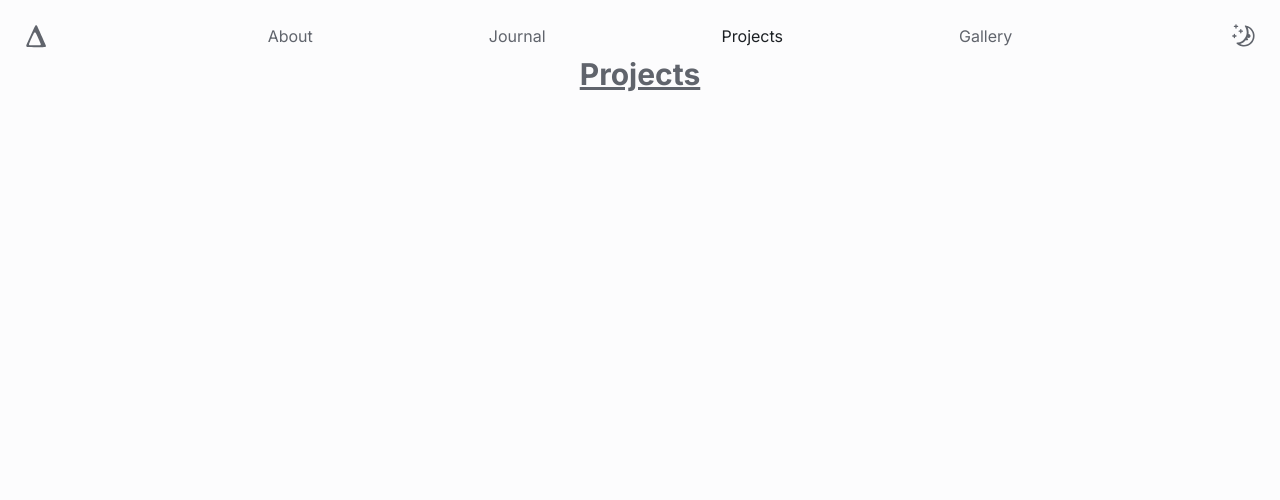
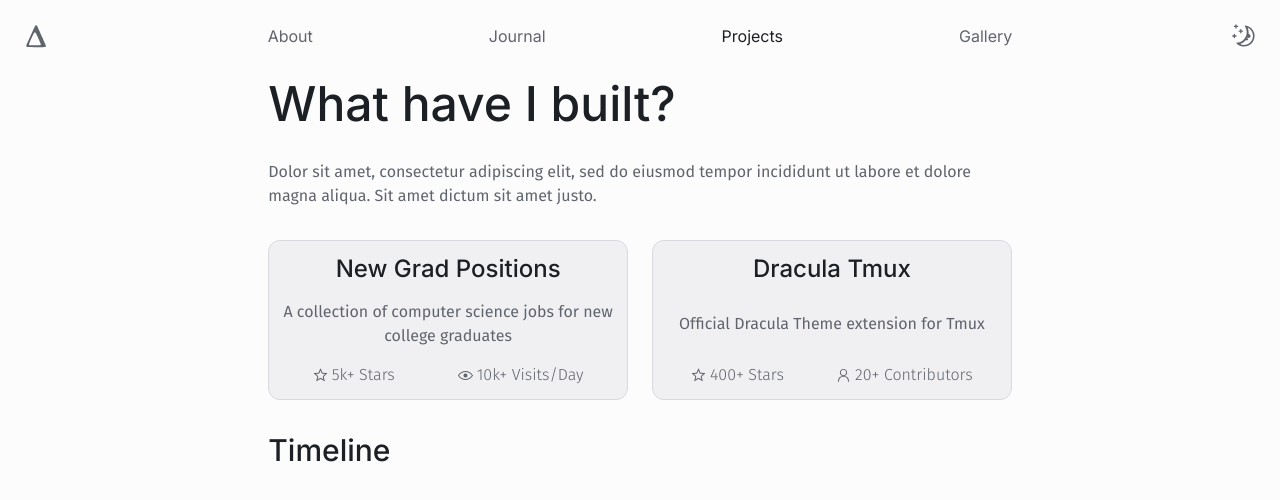
Before and after one commit to danerwilliams/danewilliams.com, a Next.js app: page /projects in a window 1280 px wide. Shown: the top 500 px of the page. Built offline with nearby package versions, Linux system fonts and the light colour scheme.

Commit message:
Creates highlighted projects

```diff
--- /dev/null
+++ b/components/highlighted-project.tsx
@@ -0,0 +1,45 @@
+import Link from 'next/link';
+import { FC, ReactNode } from 'react';
+
+interface Stat {
+  icon: ReactNode;
+  label: string;
+}
+
+export interface HighlightedProjectProps {
+  name: string;
+  url: string;
+  description: string;
+  stats: [Stat, Stat];
+}
+
+export const HighlightedProject: FC<Readonly<HighlightedProjectProps>> = ({
+  name,
+  url,
+  description,
+  stats,
+}) => {
+  return (
+    <a href={url} target="_blank" className="flex grow" rel="noreferrer">
+      <div className="flex grow h-40 border rounded-xl border-lightmode-border dark:border-darkmode-border bg-lightmode-component dark:bg-darkmode-component hover:bg-lightmode-component-hover hover:dark:bg-darkmode-component-hover duration-200">
+        <div className="flex grow flex-col items-center justify-between m-3">
+          <h2 className="text-2xl font-medium text-lightmode-text-high-contrast dark:text-darkmode-text-high-contrast">
+            {name}
+          </h2>
+          <p className="text-center">{description}</p>
+          <div className="flex w-full justify-around">
+            {stats.map((stat) => (
+              <div
+                className="flex items-center gap-1 font-light lg:text-base text-sm"
+                key={stat.label}
+              >
+                {stat.icon}
+                {stat.label}
+              </div>
+            ))}
+          </div>
+        </div>
+      </div>
+    </a>
+  );
+};
--- a/pages/projects.tsx
+++ b/pages/projects.tsx
@@ -1,7 +1,51 @@
+import { EyeOpenIcon, PersonIcon, StarIcon } from '@radix-ui/react-icons';
 import type { NextPage } from 'next';
+import { HighlightedProject } from '../components/highlighted-project';
+import { Page } from '../components/page';
+import { PageHeader } from '../components/page-header';
+import { SectionHeader } from '../components/section-header';
 
 const Projects: NextPage = () => {
-  return <h1 className="text-3xl font-bold underline">Projects</h1>;
+  return (
+    <Page>
+      <PageHeader question="What have I built?" />
+      <div className="mt-8">
+        <p>
+          Dolor sit amet, consectetur adipiscing elit, sed do eiusmod tempor
+          incididunt ut labore et dolore magna aliqua. Sit amet dictum sit amet
+          justo.
+        </p>
+        <div className="flex flex-row max-[576px]:flex-col gap-6 mt-8">
+          <div className="flex w-full">
+            <HighlightedProject
+              name="New Grad Positions"
+              url="https://github.com/coderQuad/New-Grad-Positions-2023"
+              description="A collection of computer science jobs for new college graduates"
+              stats={[
+                { icon: <StarIcon />, label: '5k+ Stars' },
+                { icon: <EyeOpenIcon />, label: '10k+ Visits/Day' },
+              ]}
+            />
+          </div>
+          <div className="flex w-full">
+            <HighlightedProject
+              name="Dracula Tmux"
+              url="https://github.com/dracula/tmux"
+              description="Official Dracula Theme extension for Tmux"
+              stats={[
+                { icon: <StarIcon />, label: '400+ Stars' },
+                { icon: <PersonIcon />, label: '20+ Contributors' },
+              ]}
+            />
+          </div>
+        </div>
+        <div className="mt-8">
+          <SectionHeader text="Timeline" />
+          <div className="mt-8"></div>
+        </div>
+      </div>
+    </Page>
+  );
 };
 
 export default Projects;
```
